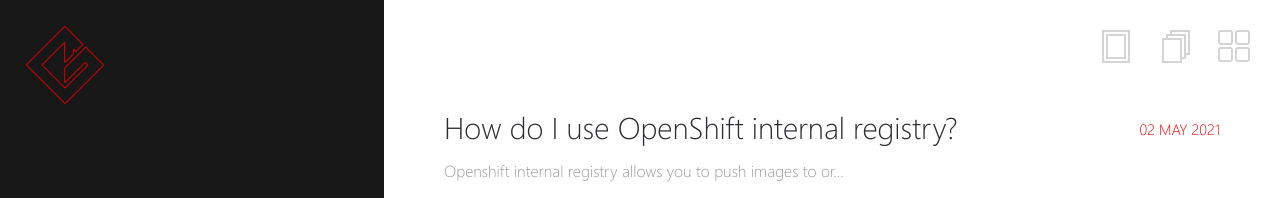
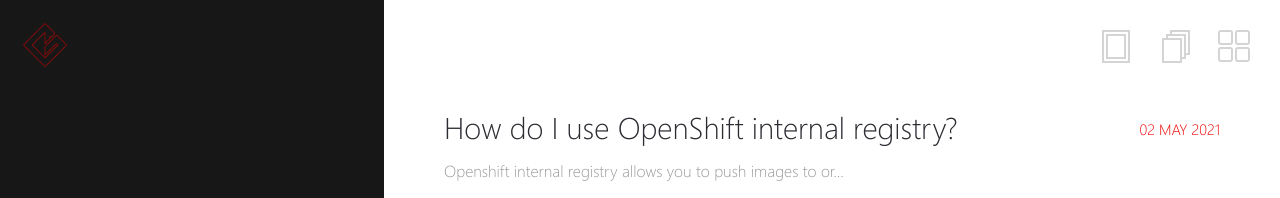
Before and after one commit to kevydotvinu/gnulinuxmate.com, a Jekyll site: the page built from _pages/posts.md, in a window 1280 px wide. Shown: the top 198 px of the page. Built offline with Jekyll 4.4.1, drawn with Linux system fonts in a browser that asks for light colours.

Commit message:
Changed logo of _site.scss to 50px and added halve-small.png

```diff
--- a/assets/_sass/_site.scss
+++ b/assets/_sass/_site.scss
@@ -497,7 +497,7 @@
     left: 20px;
     position: absolute;
     img {
-      width: 90px;
+      width: 50px;
       height: auto;
     }
     &:after {
```
Also changed, not shown: images/halve-small.png.
